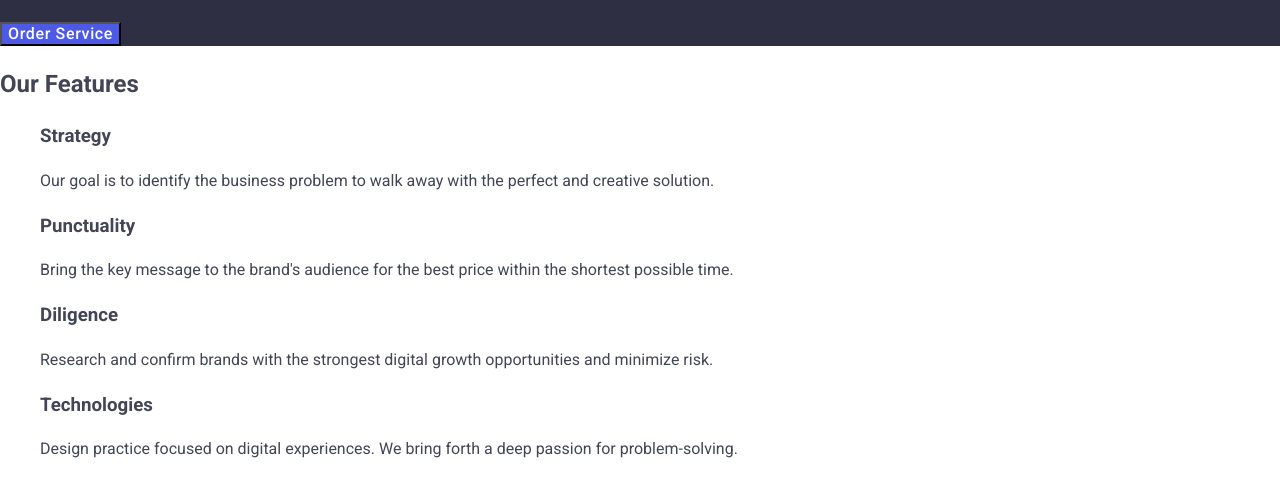
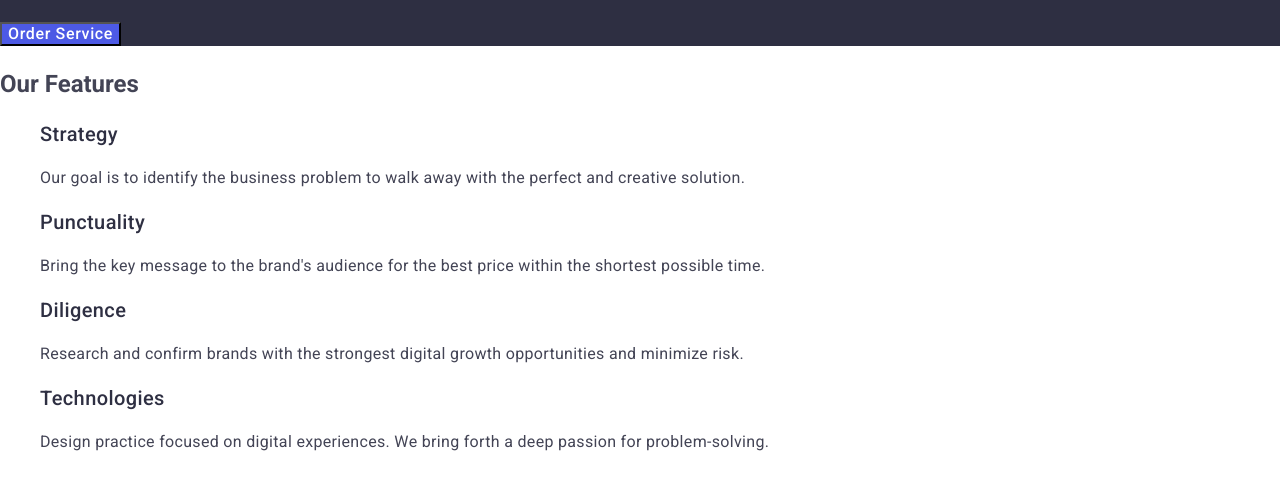
Before and after one commit to selfhurtedd/goit-markup-hw-02, a plain HTML site: page index.html in a window 1280 px wide. Shown: the part 308-789 px from the top of the page. Drawn offline with nearby package versions, Linux system fonts and the light colour scheme.

Commit message:
bad english

```diff
--- a/css/features.css
+++ b/css/features.css
@@ -1,11 +1,11 @@
-.post-futures h3 {
+.post-features h3 {
   font-weight: 500;
   font-size: 20px;
   line-height: 1.2;
   letter-spacing: 0.02em;
   color: #2e2f42;
 }
-.post-futures p {
+.post-features p {
   letter-spacing: 0.02em;
   color: #434455;
 }
```
